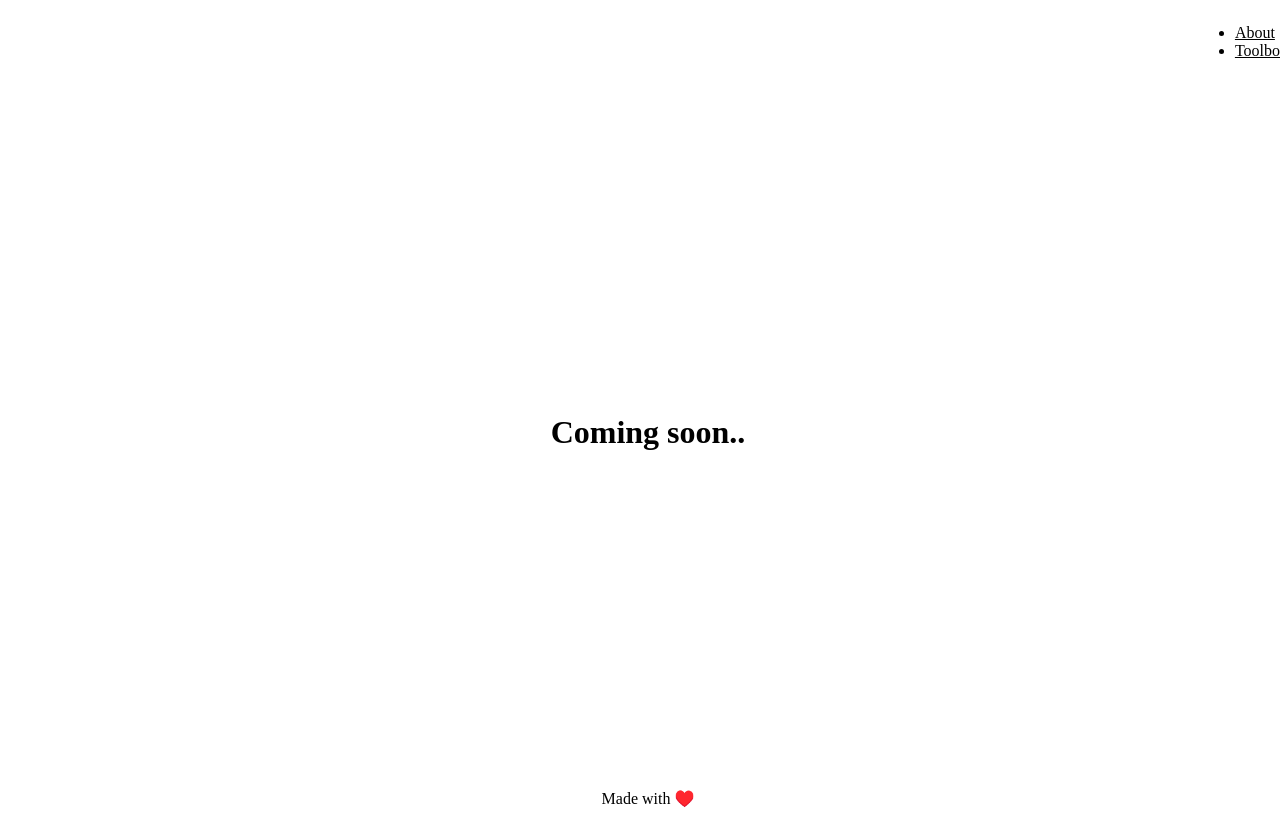
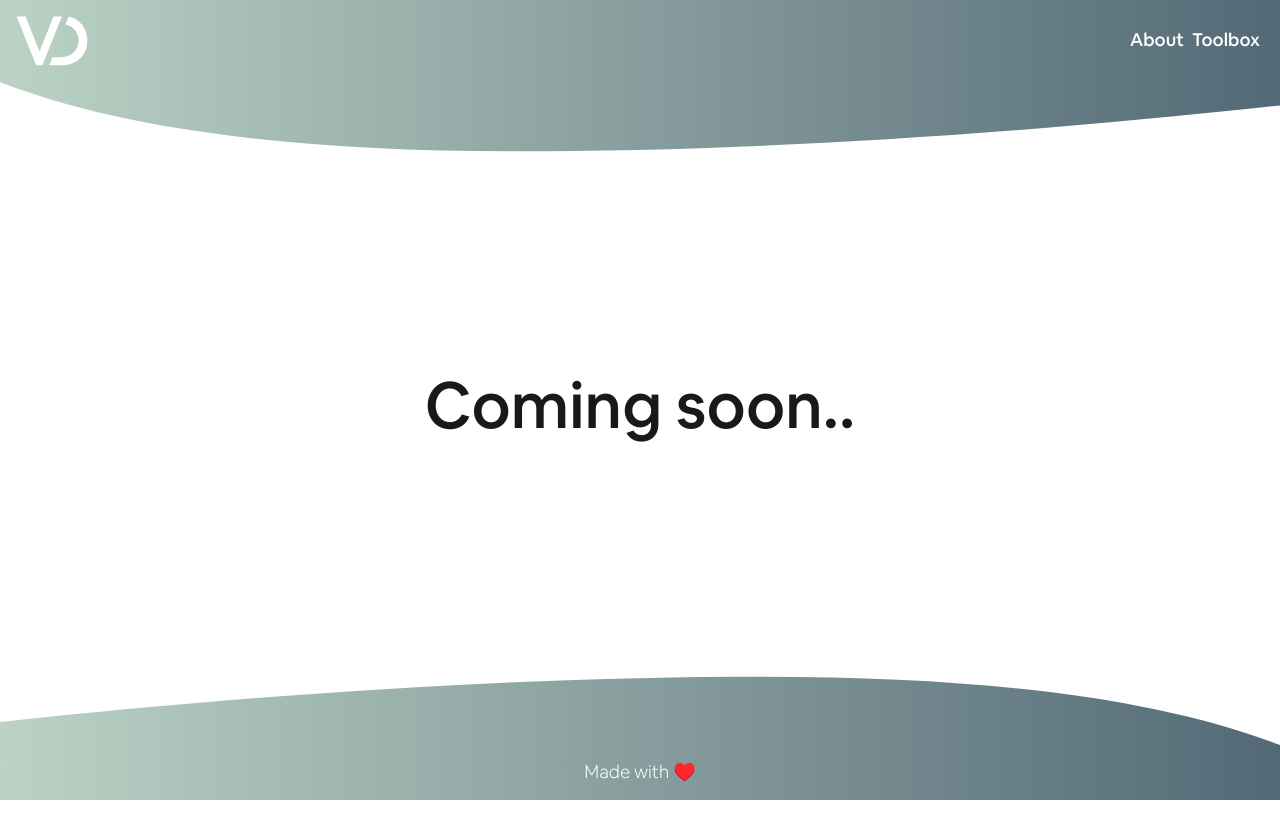
Before and after one commit to vvandijck/vincentvandijck, a Nuxt app: page / in a window 1280 px wide. Built offline with nearby package versions, Linux system fonts and the light colour scheme.

Commit message:
feat(nuxt) updated css build

```diff
--- a/nuxt.config.js
+++ b/nuxt.config.js
@@ -104,9 +104,13 @@ module.exports = {
   ],
 
   build: {
-    postcss: [
-      require('postcss-custom-properties')()
-    ],
+    postcss: {
+      'postcss-import': {},
+      'postcss-custom-properties': {
+        preserve: false,
+      },
+      'autoprefixer': {},
+    },
     extend (config, { isDev, isClient }) {
       if (isDev && isClient) {
         config.module.rules.push({
--- a/src/client/components/app-footer/app-footer.vue
+++ b/src/client/components/app-footer/app-footer.vue
@@ -15,7 +15,9 @@
   }
 </script>
 
-<style scoped>
+<style>
+  @import '../app-core/variables.css';
+
   .app-footer {
     flex: 0 1 auto;
     background: linear-gradient(to right, var(--color-gum-leaf), var(--color-bayoux));
--- a/src/client/components/app-header/app-header.vue
+++ b/src/client/components/app-header/app-header.vue
@@ -27,7 +27,9 @@
   }
 </script>
 
-<style scoped>
+<style>
+  @import '../app-core/variables.css';
+
   .app-header {
     flex: 0 1 auto;
     background: linear-gradient(to right, var(--color-gum-leaf), var(--color-bayoux));
--- a/src/client/components/app-icon/app-icon.vue
+++ b/src/client/components/app-icon/app-icon.vue
@@ -24,7 +24,9 @@
   }
 </script>
 
-<style scoped>
+<style>
+  @import '../app-core/variables.css';
+
   .app-icon {
     width: 1em;
     height: 1em;
--- a/src/client/components/app-image/app-image.vue
+++ b/src/client/components/app-image/app-image.vue
@@ -31,7 +31,9 @@
   }
 </script>
 
-<style scoped>
+<style>
+  @import '../app-core/variables.css';
+
   .app-image {
     display: inline-block;
     height: 100%;
--- a/src/client/components/devider/devider.vue
+++ b/src/client/components/devider/devider.vue
@@ -19,6 +19,8 @@
 </script>
 
 <style>
+  @import '../app-core/variables.css';
+
   .devider__image {
     display: block;
     width: 100%;
--- a/src/client/layouts/default.vue
+++ b/src/client/layouts/default.vue
@@ -19,6 +19,6 @@
   }
 </script>
 
-<style scoped>
+<style>
   @import '../components/app-core/index.css';
 </style>
```
Also changed, not shown: package.json (+8 -1 lines), 1 other file (tests, documents, lock files or other folders).
